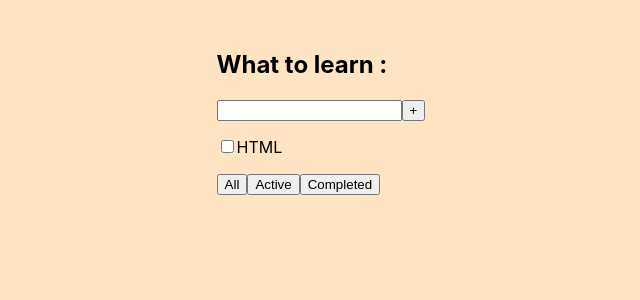
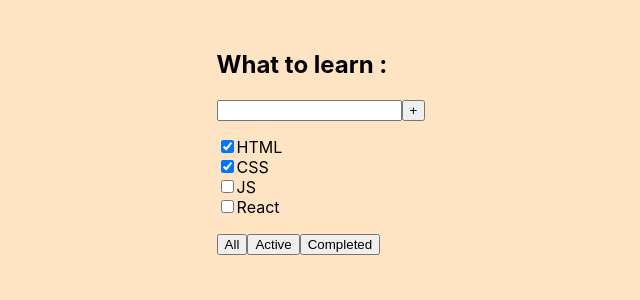
Before and after one commit to Denowich/My-todolist-TEST, a React (Create React App) app: page / in a window 1280 px wide. Shown: the top 300 px of the page, without its empty margins (294-934 px from the left). Built offline with nearby package versions, Linux system fonts and the light colour scheme.

Commit message:
add tasks

```diff
--- a/src/App.tsx
+++ b/src/App.tsx
@@ -4,9 +4,18 @@
 
 
 function App() {
+
+  let tasks = [
+    { id: 1, title: 'HTML', isDone: true },
+    { id: 2, title: 'CSS', isDone: true },
+    { id: 3, title: 'JS', isDone: false },
+    { id: 4, title: 'React', isDone: false },
+  ]
+
   return (
     <div className="app">
-      <Todolist title='What to learn :'/>
+      <Todolist title='What to learn :'
+                tasks={tasks}/>
     </div>
   )
 }
--- a/src/Todolist.tsx
+++ b/src/Todolist.tsx
@@ -1,9 +1,14 @@
 import React from "react";
 
-
+export type TasksType = {
+  id: number
+  title: string
+  isDone: boolean
+}
 
 type PropsType = {
   title: string
+  tasks: Array<TasksType>
 }
 
 export function Todolist(props: PropsType) {
@@ -15,7 +20,11 @@
         <button>+</button>
       </div>
       <ul>
-        <li><input type="checkbox" checked={false} /><span>HTML</span></li>
+        {
+          props.tasks.map((t) =>
+            <li><input type="checkbox" checked={t.isDone} /><span>{t.title}</span></li>
+          )
+        }
       </ul>
       <div>
         <button>All</button>
```
